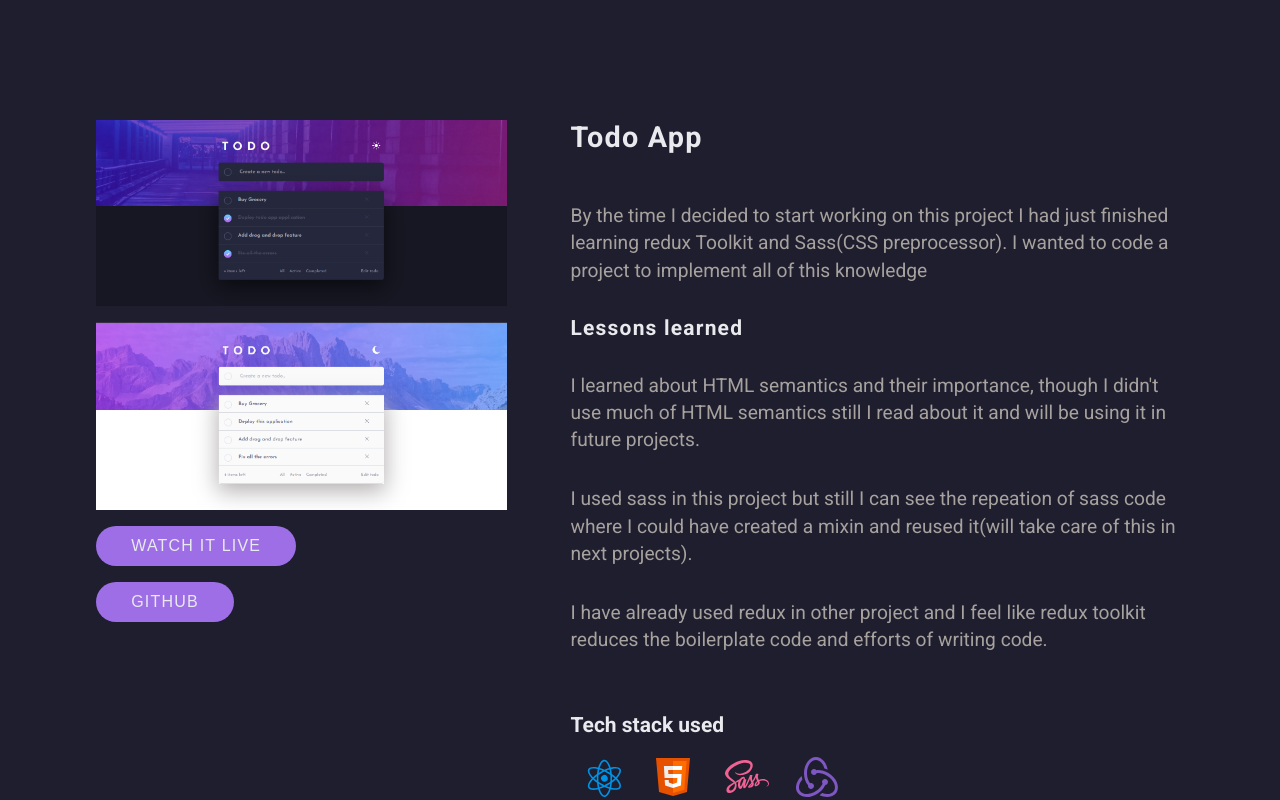
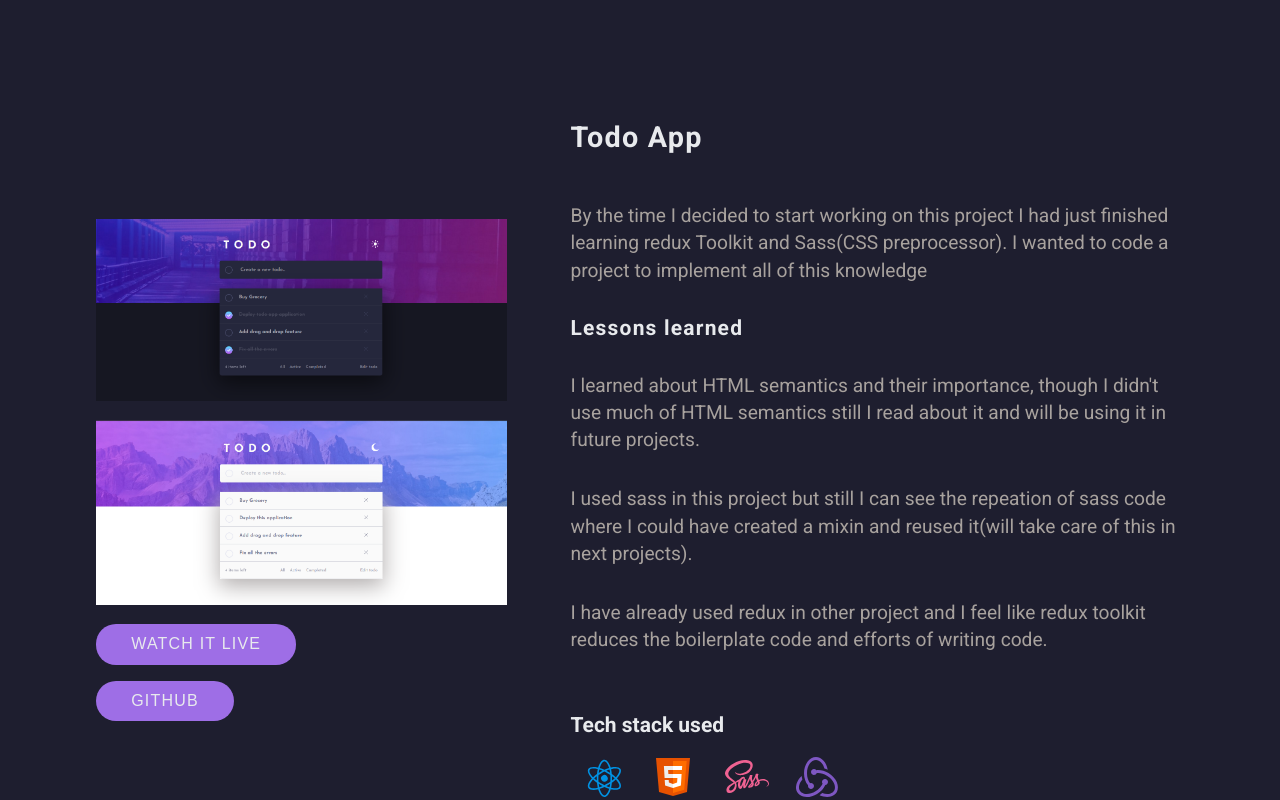
Before and after one commit to kirtymeena/portfolio, a React (Create React App) app: page / in a window 1280 px wide. Shown: the part 840-1640 px from the top of the page. Built offline with nearby package versions, Linux system fonts and the light colour scheme.

Commit message:
fixed buttons

```diff
--- a/src/sass/pages/_home.scss
+++ b/src/sass/pages/_home.scss
@@ -35,6 +35,7 @@
     .home__button {
       @include displayFlex();
       justify-content: space-between;
+      width:25rem;
     }
   }
 
--- a/src/sass/pages/_project.scss
+++ b/src/sass/pages/_project.scss
@@ -22,8 +22,8 @@
 
 .project__card {
   @include displayFlex($direction: column-reverse, $gap: 2rem);
-  justify-content: space-between;
-  // align-items: center;
+  // justify-content: space-between;
+  align-items: center;
   ;
   h1 {
     font-size: $font-size3;
```
